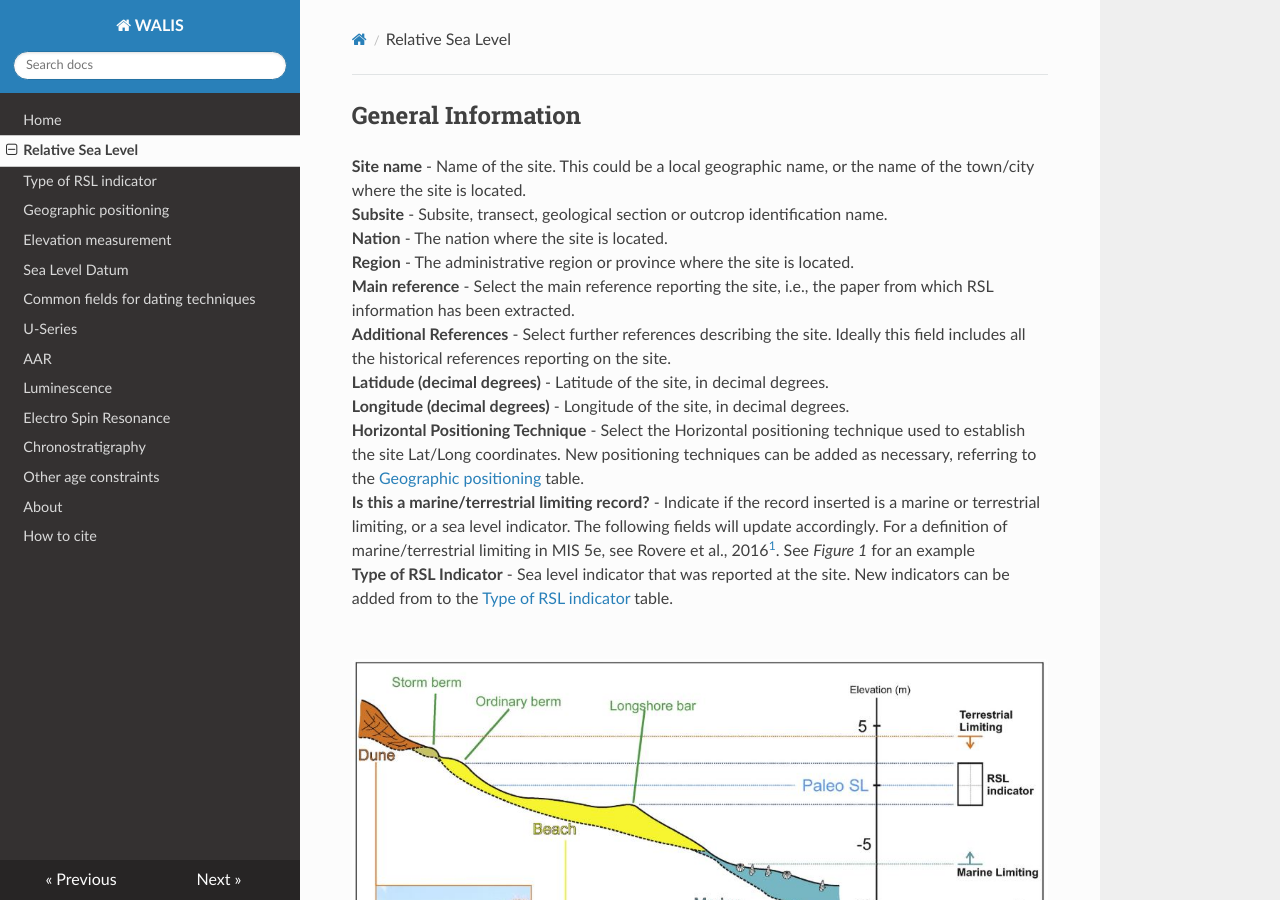
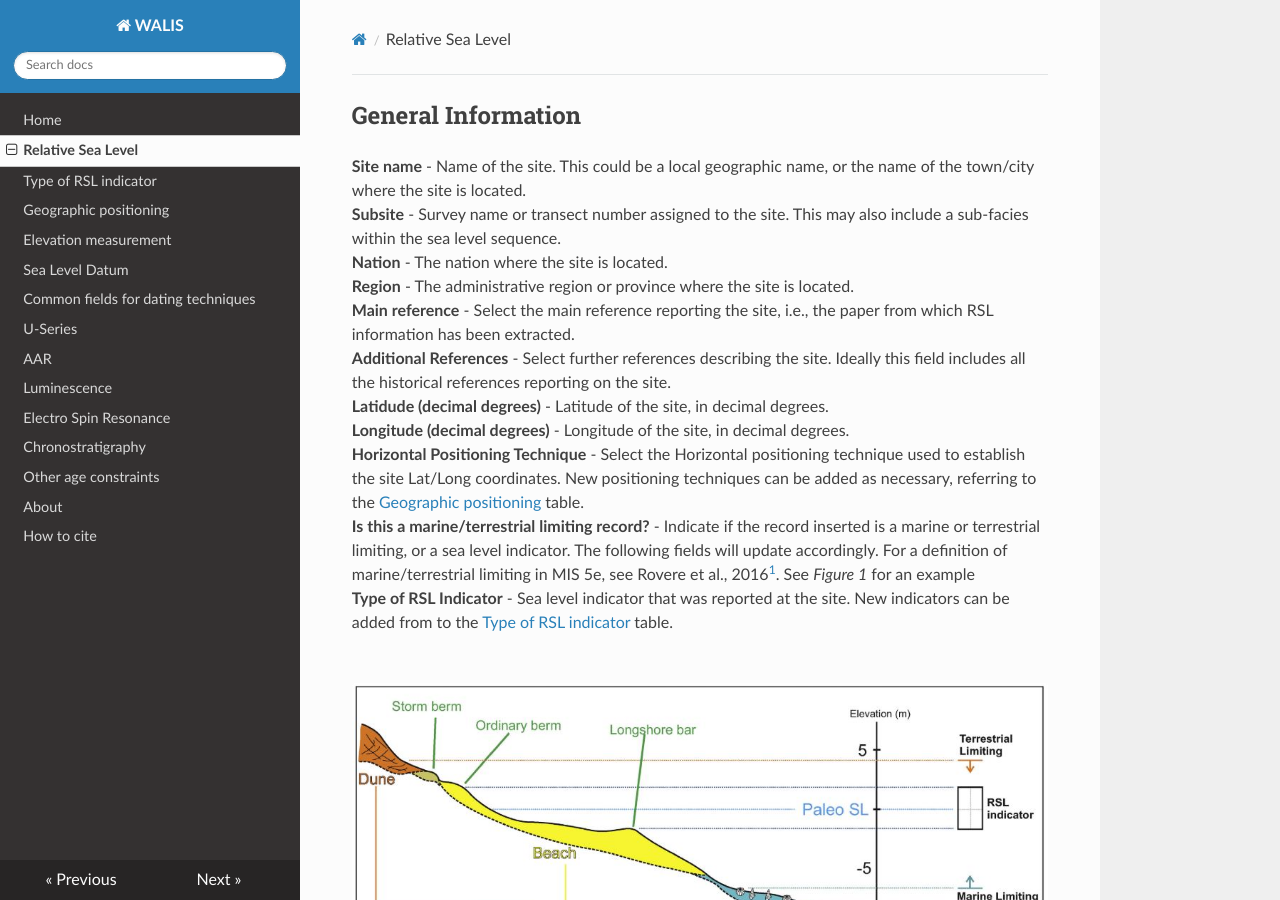
Before and after one commit to Alerovere/WALIS_Help, an MkDocs documentation site: the page built from docs/Relative Sea Level.md, in a window 1280 px wide and 900 px high. Built offline with MkDocs 1.6.1, drawn with Linux system fonts in a browser that asks for light colours; nearby versions of some CDN libraries.

Commit message:
Update Relative Sea Level.md

```diff
--- a/docs/Relative Sea Level.md
+++ b/docs/Relative Sea Level.md
@@ -1,6 +1,6 @@
 ##General Information
 **Site name** - Name of the site. This could be a local geographic name, or the name of the town/city where the site is located.</br>
-**Subsite** - Subsite, transect, geological section or outcrop identification name.</br>
+**Subsite** - Survey name or transect number assigned to the site. This may also include a sub-facies within the sea level sequence.</br>
 **Nation** - The nation where the site is located.</br>
 **Region** - The administrative region or province where the site is located.</br>
 **Main reference** - Select the main reference reporting the site, i.e., the paper from which RSL information has been extracted.</br>
```
